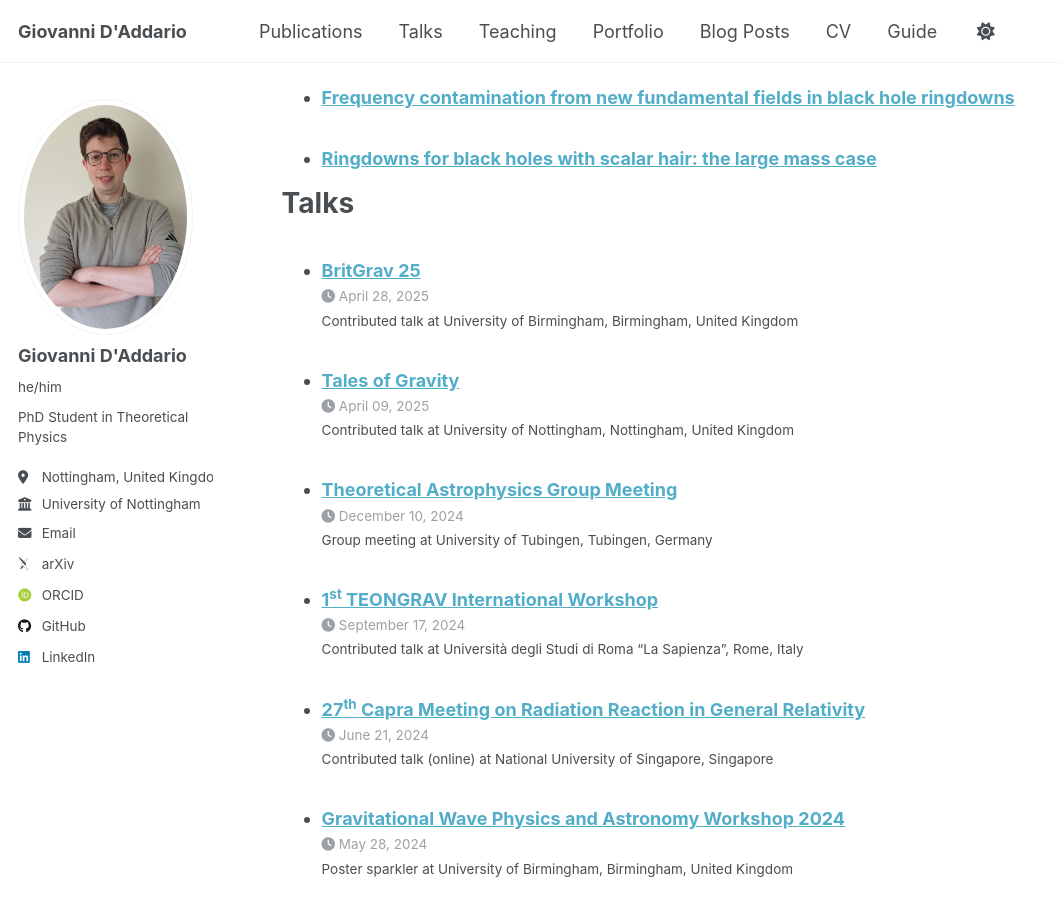
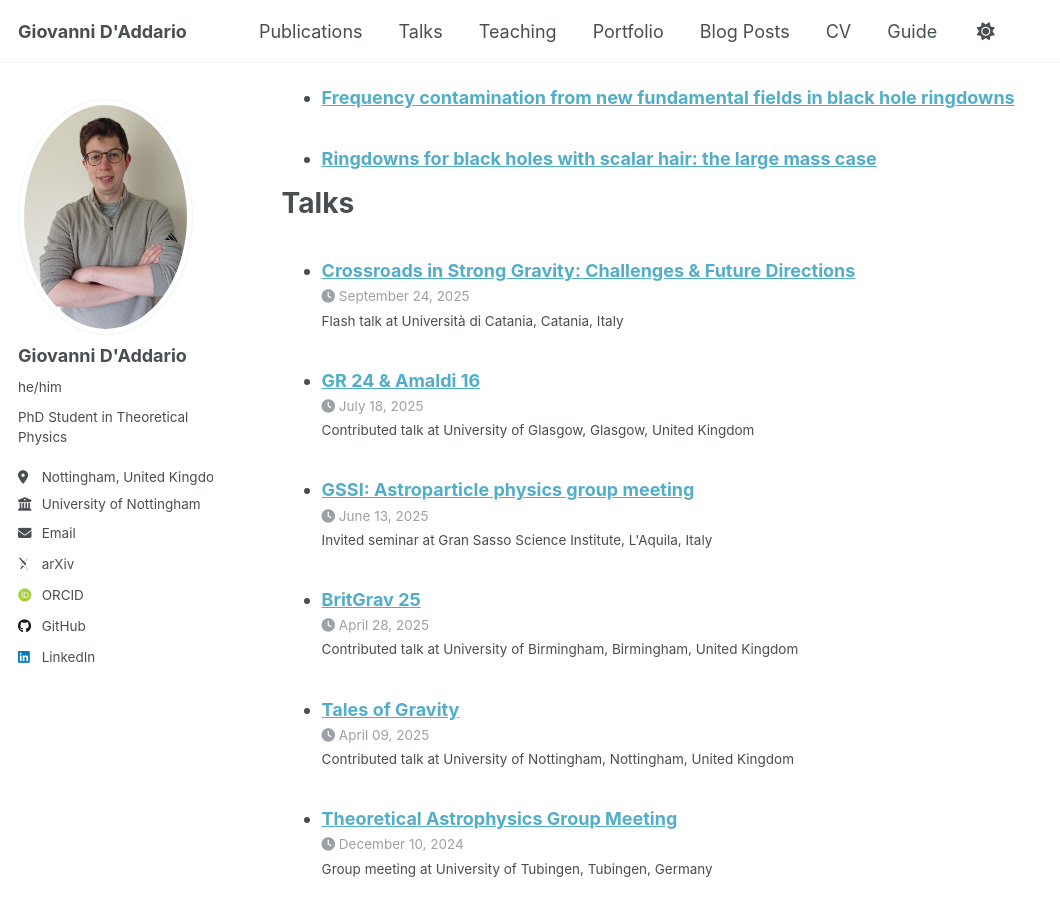
Before and after one commit to GiovanniDAddario/GiovanniDAddario.github.io, a Jekyll site: the page built from _pages/cv.md, in a window 1280 px wide and 900 px high, scrolled down 993 px. Shown: the whole window, without its empty margins (0-1060 px from the left). Built offline with Jekyll 4.4.1, drawn with Linux system fonts in a browser that asks for light colours; some web fonts are replaced.

Commit message:
Add new talks and update publications

```diff
--- /dev/null
+++ b/_talks/2025-06-13-talk-11.md
@@ -0,0 +1,9 @@
+---
+title: "GSSI: Astroparticle physics group meeting"
+collection: talks
+type: "Invited seminar"
+permalink: /talks/2025-06-13-talk-11
+venue: "Gran Sasso Science Institute"
+date: 2025-06-13
+location: "L'Aquila, Italy"
+---
--- /dev/null
+++ b/_talks/2025-07-18-talk-12.md
@@ -0,0 +1,9 @@
+---
+title: "GR 24 & Amaldi 16"
+collection: talks
+type: "Contributed talk"
+permalink: /talks/2025-07-18-talk-12
+venue: "University of Glasgow"
+date: 2025-07-18
+location: "Glasgow, United Kingdom"
+---
--- /dev/null
+++ b/_talks/2025-09-24-talk-13.md
@@ -0,0 +1,9 @@
+---
+title: "Crossroads in Strong Gravity: Challenges & Future Directions"
+collection: talks
+type: "Flash talk"
+permalink: /talks/2025-09-24-talk-13
+venue: " Università di Catania"
+date: 2025-09-24
+location: "Catania, Italy"
+---
```
Also changed, not shown: _publications/2025-05-23-Frequency-contamination-ringdown-paper-2.md (+3 -3 lines).
